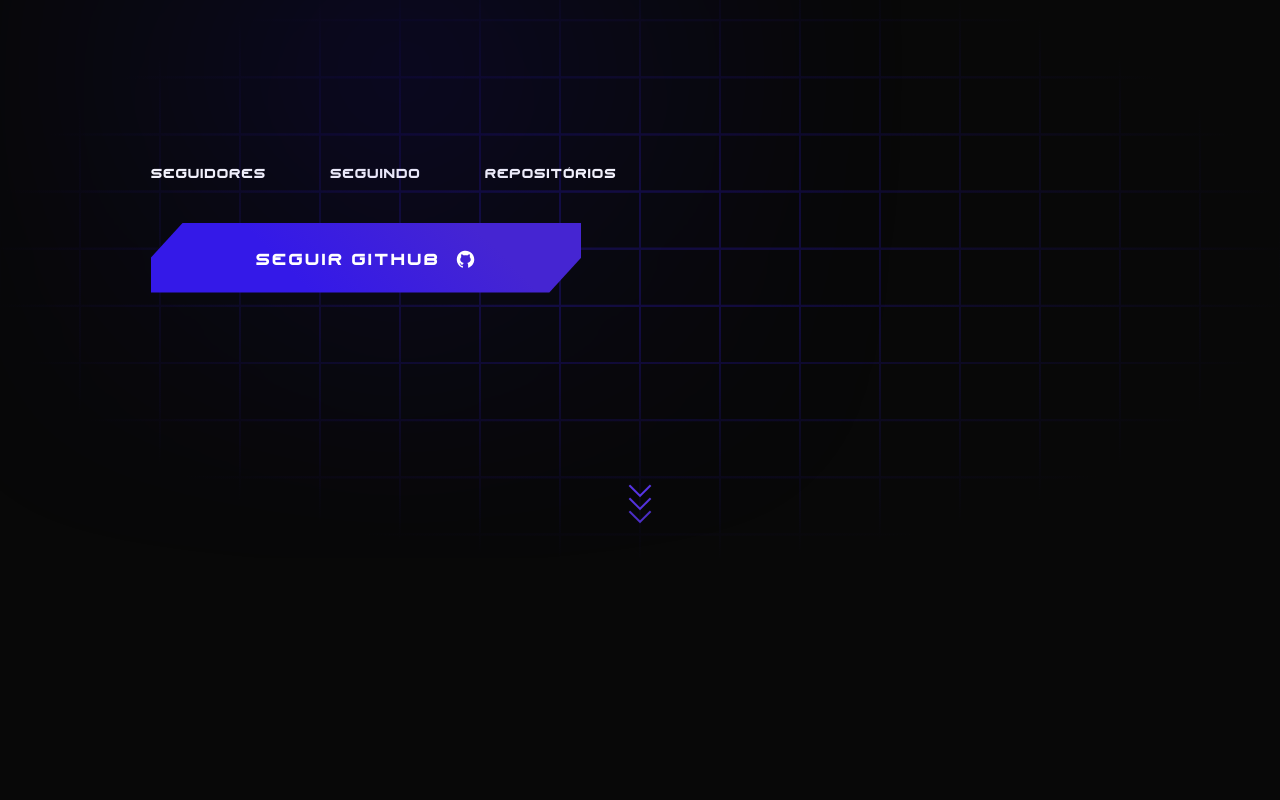
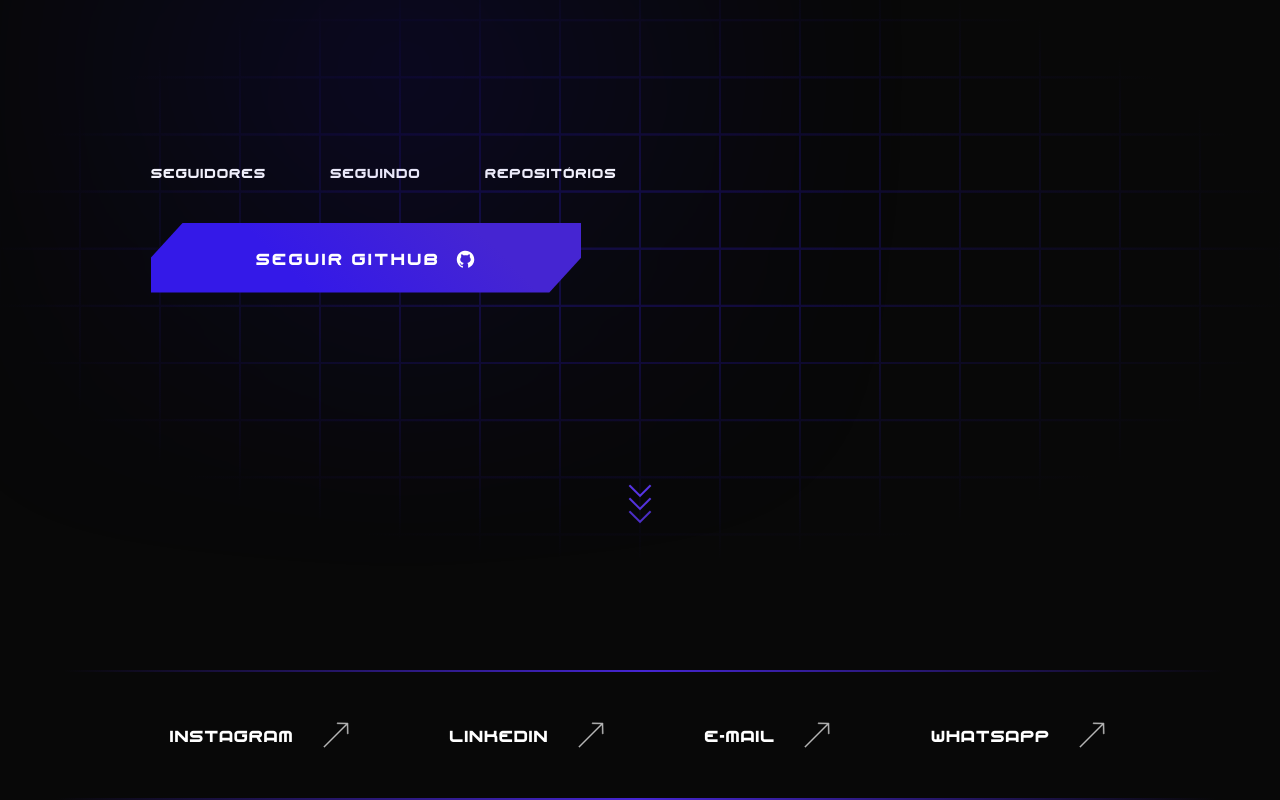
Before and after one commit to paulopariz/PAULOPARIZ-PORTFOLIO, a Vue app: page / in a window 1280 px wide. Shown: the part 272-1072 px from the top of the page. Before the commit the page ends 830 px from the top, so only its background shows below. Built offline with nearby package versions, Linux system fonts and the light colour scheme; no server answers.

Commit message:
part1 navbar responsive

```diff
--- a/public/index.html
+++ b/public/index.html
@@ -6,6 +6,8 @@
     <meta name="viewport" content="width=device-width,initial-scale=1.0">
     <link rel="icon" href="<%= BASE_URL %>favicon.ico">
     <title><%= htmlWebpackPlugin.options.title %></title>
+    <link href="https://unpkg.com/aos@2.3.1/dist/aos.css" rel="stylesheet">
+    <script src="https://unpkg.com/aos@2.3.1/dist/aos.js"></script>
   </head>
   <body>
     <noscript>
--- a/src/App.vue
+++ b/src/App.vue
@@ -4,7 +4,7 @@
 
     <MyHeader />
 
-    <MySociais class="hidden" />
+    <MySociais />
 
     <div class="container m-auto">
       <AboutMe class="hidden" />
--- a/src/components/NavBar/NavBar.vue
+++ b/src/components/NavBar/NavBar.vue
@@ -1,5 +1,5 @@
 <template>
-  <nav class="flex justify-between py-8 px-32 max-xl:px-20 max-sm:px-6">
+  <nav class="flex justify-between py-8 px-32 max-xl:px-20 max-lg:px-14 max-sm:px-6">
     <div><p class="hidden">P</p></div>
     <ul class="flex items-center gap-20 font-sfera max-xl:gap-14 max-lg:gap-7">
       <a
@@ -10,10 +10,10 @@
         >{{ obj.name }}</a
       >
 
-      <div class="md:hidden">
+      <div class="md:hidden z-40 absolute">
         <label class="swap swap-rotate">
           <!-- this hidden checkbox controls the state -->
-          <input type="checkbox" />
+          <input @click="openMenu" type="checkbox" />
           <!-- hamburger icon -->
           <svg
             class="swap-off fill-current"
@@ -42,6 +42,13 @@
       </div>
     </ul>
   </nav>
+  <div v-show="menu" class="menu w-full -mt-16 h-full absolute z-30">
+    <div class="m-auto flex h-96 flex-col justify-between">
+      <a v-for="obj in nav" :key="obj" class="font-sfera text-5xl" href="">
+        {{ obj.name }}
+      </a>
+    </div>
+  </div>
 </template>
 
 <script>
@@ -50,6 +57,8 @@ export default {
 
   data() {
     return {
+      menu: false,
+
       nav: [
         {
           name: "SOBRE",
@@ -65,6 +74,12 @@ export default {
         },
       ],
     };
+  },
+
+  methods: {
+    openMenu() {
+      this.menu = !this.menu;
+    },
   },
 };
 </script>
@@ -93,4 +108,7 @@ nav {
     }
   }
 }
+.menu {
+  background-color: #080808;
+}
 </style>
--- a/src/components/Sociais/MySociais.vue
+++ b/src/components/Sociais/MySociais.vue
@@ -1,10 +1,10 @@
 <template>
   <div>
-    <ul class="flex items-center justify-center gap-36 mt-28">
+    <ul class="flex items-center justify-center gap-36 mt-28 max-xl:gap-24 max-lg:gap-16">
       <li v-for="obj in sociais" :key="obj">
-        <a href="" class="flex items-center gap-6">
+        <a href="" class="flex items-center gap-6 max-lg:gap-2">
           <span
-            class="font-sfera relative before:absolute before:-bottom-1 before:h-0.5 before:w-full before:origin-left before:scale-x-0 before:bg-focusBorder before:transition hover:before:scale-100"
+            class="font-sfera relative before:absolute before:-bottom-1 before:h-0.5 before:w-full before:origin-left before:scale-x-0 before:bg-focusBorder before:transition hover:before:scale-100 max-lg:text-xs"
             >{{ obj.rede }}</span
           >
           <img class="invert rotate-45 w-9" src="../../assets/img/arrow.png" alt="" />
```
